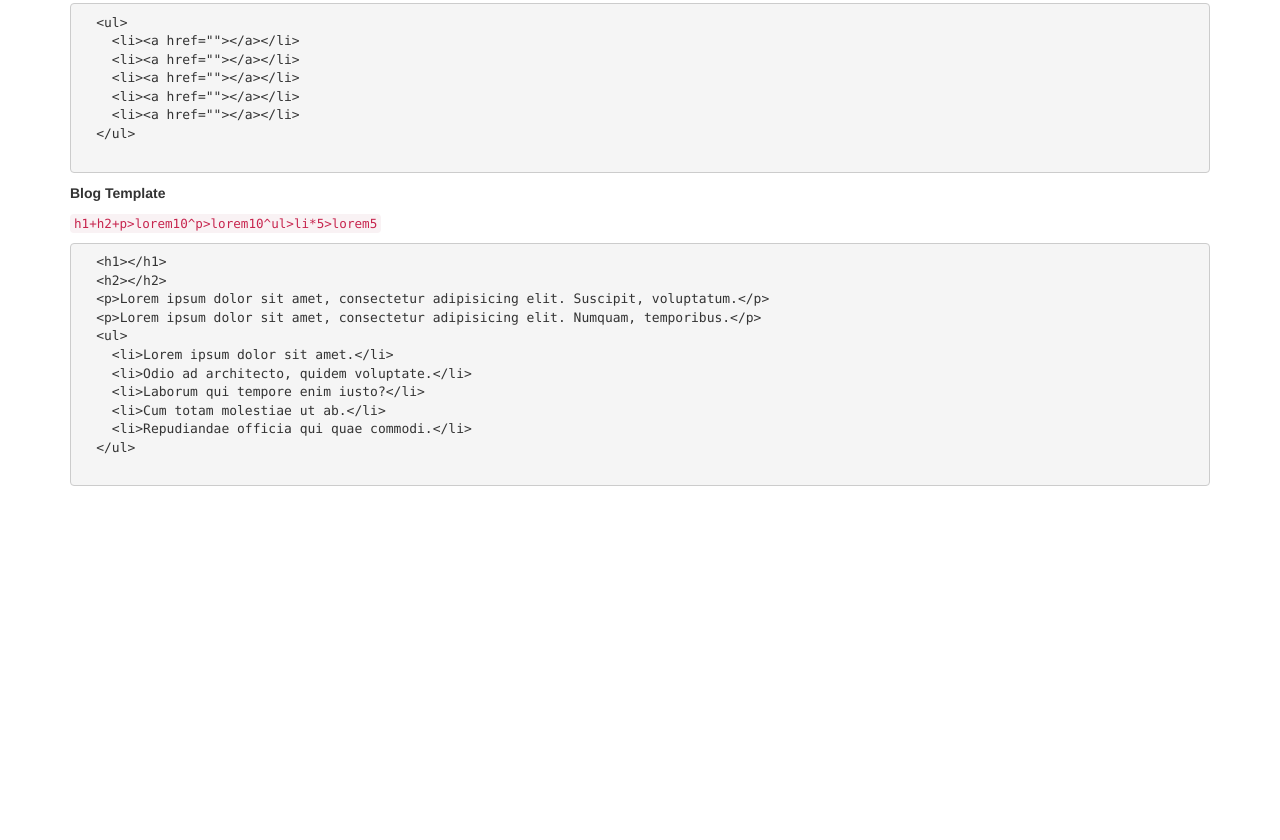
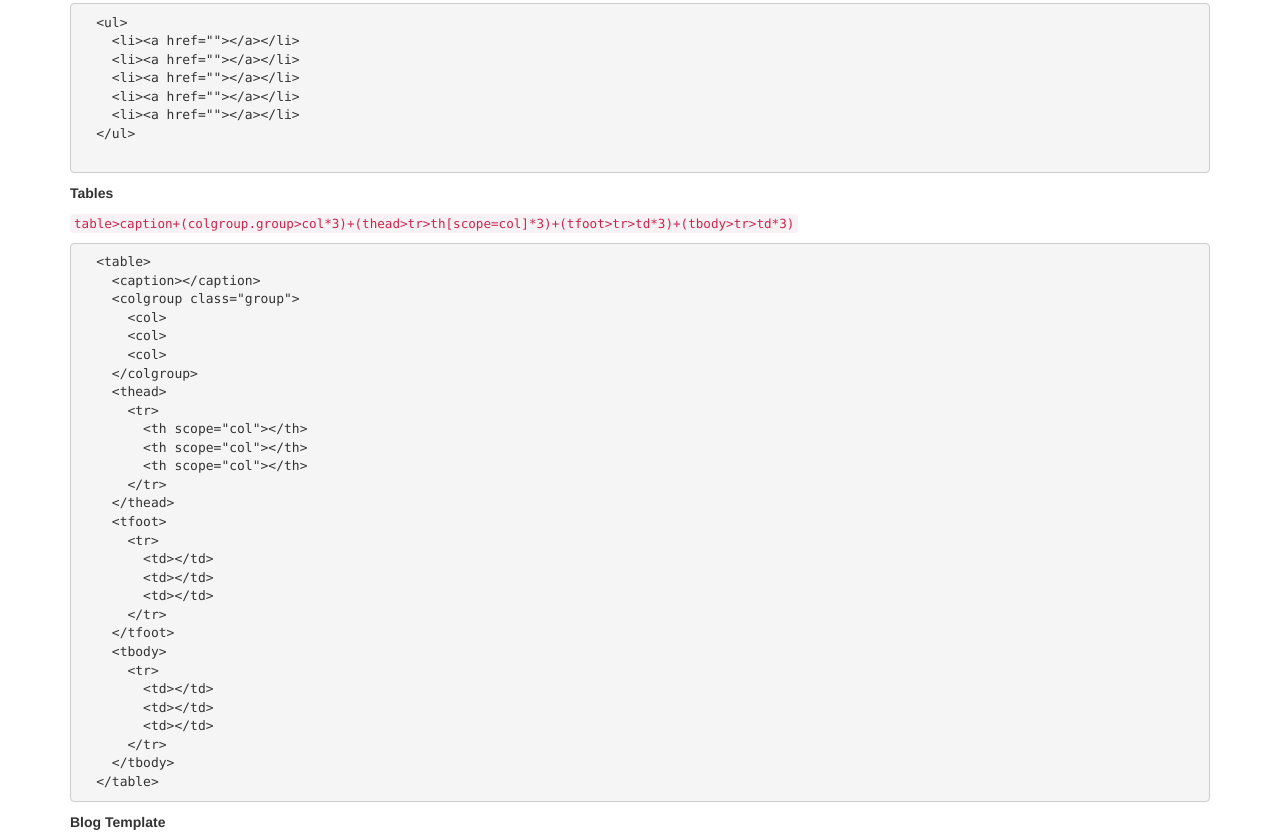
Before and after one commit to dduril/emmet-samples, a plain HTML site: page index.html in a window 1280 px wide. Shown: the part 2976-3816 px from the top of the page. Before the commit the page ends 3472 px from the top, so only its background shows below. Drawn offline with nearby package versions, Linux system fonts and the light colour scheme.

Commit message:
Added table example

```diff
--- a/index.html
+++ b/index.html
@@ -194,6 +194,39 @@
   &lt;/ul&gt;
                 </pre>
 
+                <p><strong>Tables</strong></p>
+                <p><code>table>caption+(colgroup.group>col*3)+(thead>tr>th[scope=col]*3)+(tfoot>tr>td*3)+(tbody>tr>td*3)</code></p>
+                <pre>
+  &lt;table&gt;
+    &lt;caption&gt;&lt;/caption&gt;
+    &lt;colgroup class="group"&gt;
+      &lt;col&gt;
+      &lt;col&gt;
+      &lt;col&gt;
+    &lt;/colgroup&gt;
+    &lt;thead&gt;
+      &lt;tr&gt;
+        &lt;th scope="col"&gt;&lt;/th&gt;
+        &lt;th scope="col"&gt;&lt;/th&gt;
+        &lt;th scope="col"&gt;&lt;/th&gt;
+      &lt;/tr&gt;
+    &lt;/thead&gt;
+    &lt;tfoot&gt;
+      &lt;tr&gt;
+        &lt;td&gt;&lt;/td&gt;
+        &lt;td&gt;&lt;/td&gt;
+        &lt;td&gt;&lt;/td&gt;
+      &lt;/tr&gt;
+    &lt;/tfoot&gt;
+    &lt;tbody&gt;
+      &lt;tr&gt;
+        &lt;td&gt;&lt;/td&gt;
+        &lt;td&gt;&lt;/td&gt;
+        &lt;td&gt;&lt;/td&gt;
+      &lt;/tr&gt;
+    &lt;/tbody&gt;
+  &lt;/table&gt;</pre>
+
                 <p><strong>Blog Template</strong></p>
                 <p><code>h1+h2+p>lorem10^p>lorem10^ul>li*5>lorem5</code></p>
                 <pre>
```
